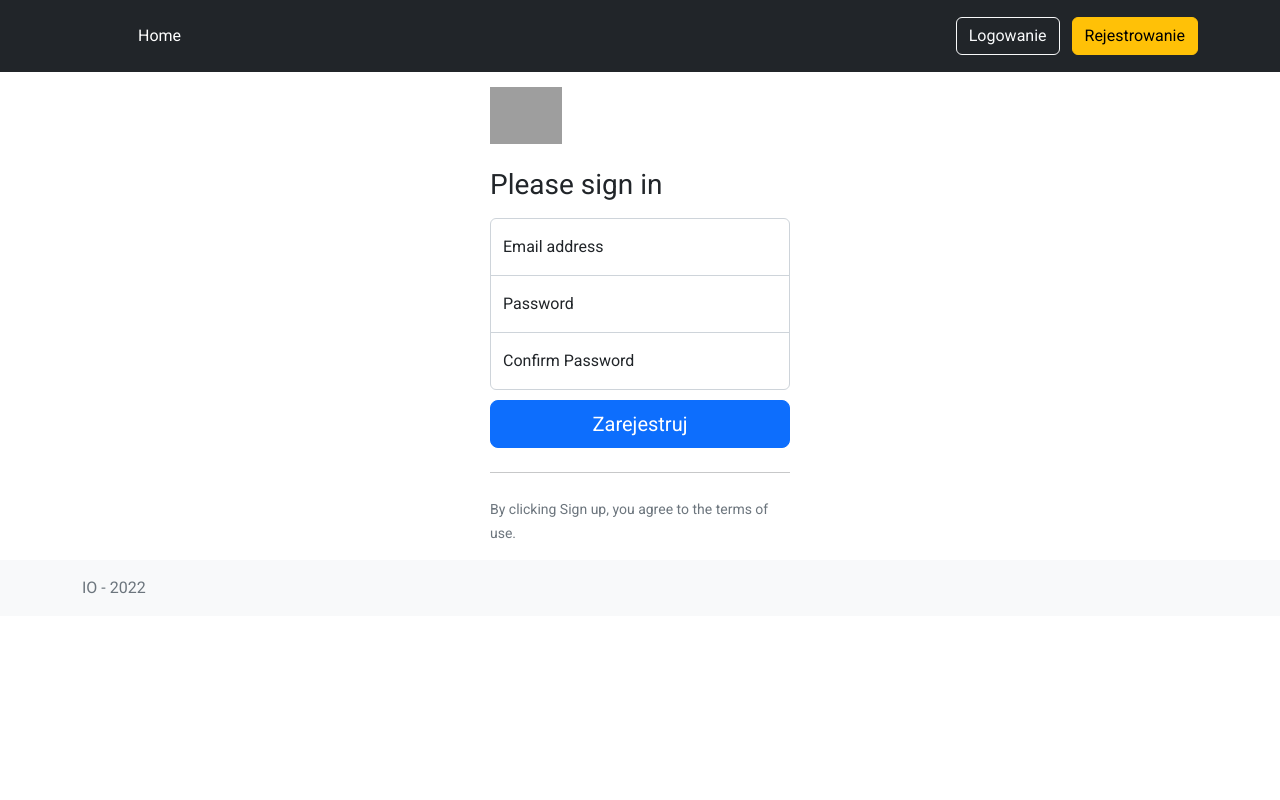
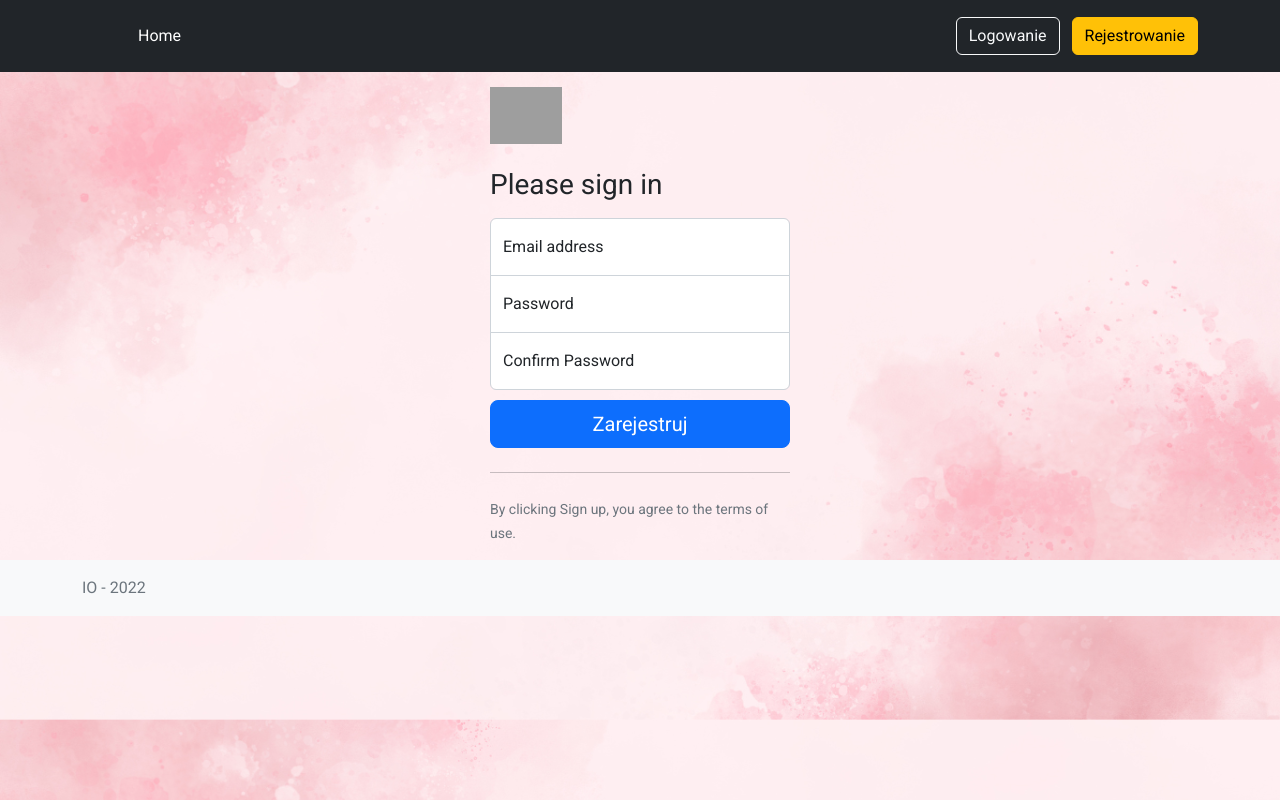
Before and after one commit to mcV3rs/Kupidyny, a Flask app: page /register in a window 1280 px wide. Run offline with Flask 3, Linux system fonts and the light colour scheme; grey boxes are pictures that could not be loaded.

Commit message:
dodanie tla

```diff
--- a/project/static/css/base_style.css
+++ b/project/static/css/base_style.css
@@ -76,3 +76,9 @@
 .flash-message span {
   font-size: 1.1rem;
 }
+
+body {
+  background-image: url('../img/background.png');
+  background-size: cover;
+  font-family: Arial, sans-serif;
+}
```
Also changed, not shown: project/recipes/templates/recipes/index.html (+5 -5 lines), project/static/img/background.png (added).
